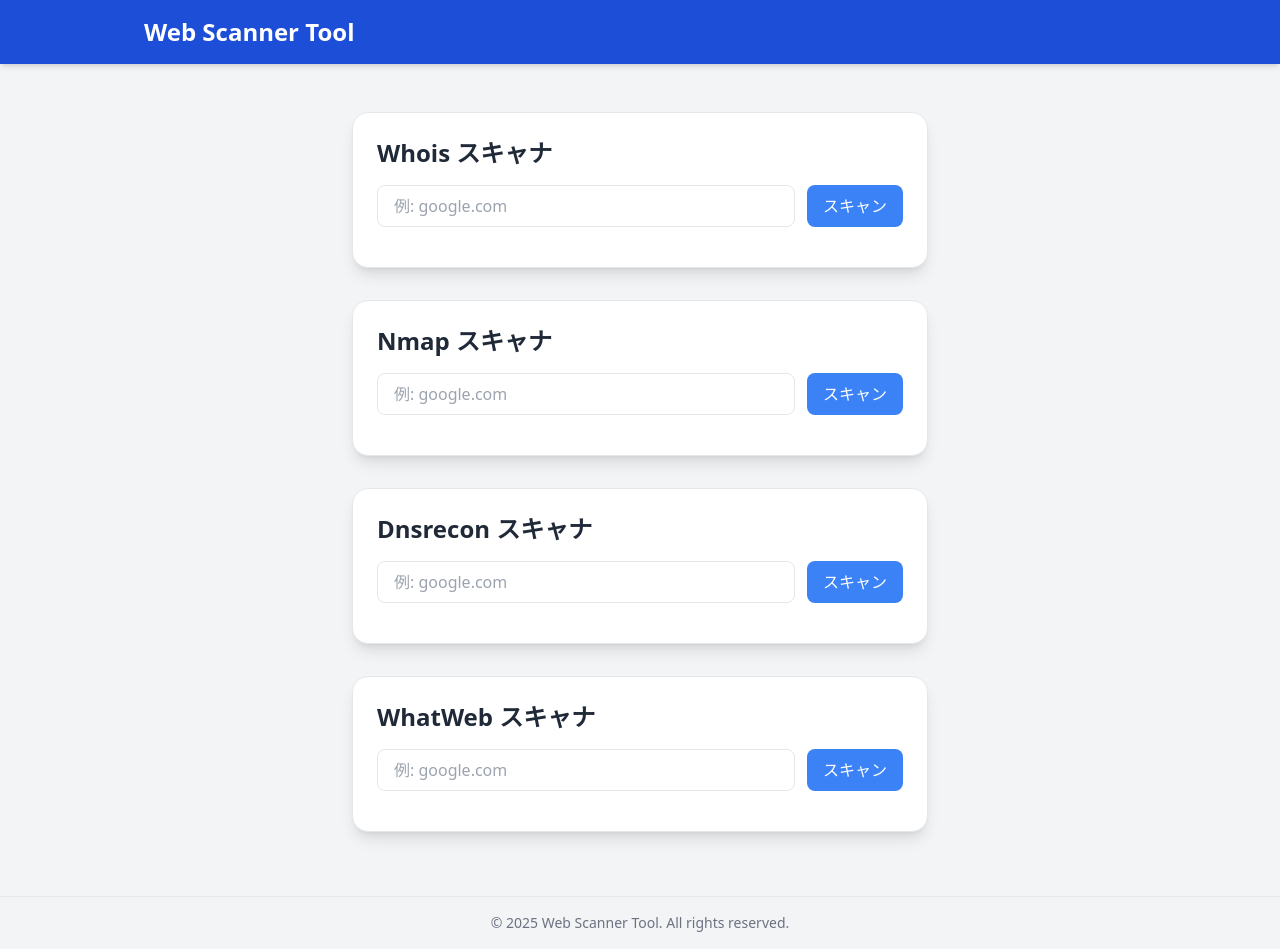
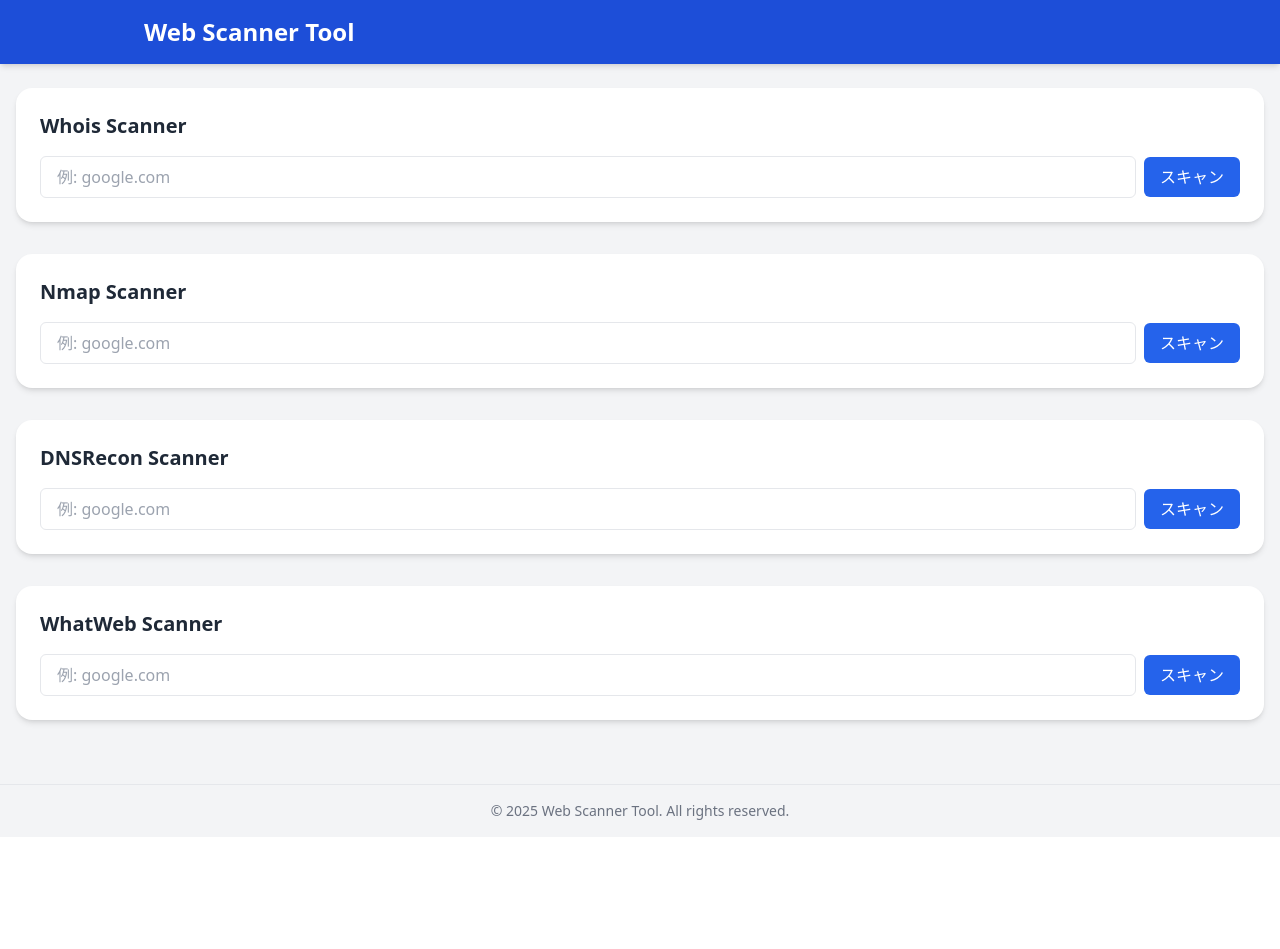
Before and after one commit to gwonin-kenji/scanner, a React (Create React App) app in the folder frontapp/: page / in a window 1280 px wide. After the commit the page ends 837 px from the top, so only its background shows below. Built offline with nearby package versions, Linux system fonts and the light colour scheme.

Commit message:
aaplied common layout for scanners

```diff
--- a/frontapp/src/components/DnsreconScanner.js
+++ b/frontapp/src/components/DnsreconScanner.js
@@ -8,55 +8,48 @@ function DnsreconScanner() {
   const [domain, setDomain] = useState('');
   const [result, setResult] = useState('');
   const [loading, setLoading] = useState(false);
-  const [error, setError] = useState('');
 
   const handleScan = async () => {
-    if (!domain.trim()) {
-      setError('ドメインを入力してください。');
-      return;
-    }
-
+    if (!domain) return;
     setLoading(true);
-    setError('');
-    setResult('');
-
     try {
-      const response = await axios.get(`${API_BASE_URL}/dnsrecon?domain=${domain}`);
-      setResult(response.data.result);
-    } catch (err) {
-      setError('スキャン中にエラーが発生しました。');
+      const response = await axios.get(
+        `${API_BASE_URL}/dnsrecon?domain=${domain}`
+      );
+      setResult(response.data.result || JSON.stringify(response.data));
+    } catch (error) {
+      setResult('エラーが発生しました');
     } finally {
       setLoading(false);
     }
   };
 
   return (
-    <div className="max-w-xl mx-auto my-6 p-6 border rounded-2xl shadow-lg bg-white">
-      <h2 className="text-2xl font-semibold mb-4 text-gray-800">Dnsrecon スキャナ</h2>
-
-      <div className="flex flex-col sm:flex-row gap-3 mb-4">
+    <div className="bg-white rounded-2xl shadow-md p-6 mt-6">
+      <h2 className="text-xl font-semibold mb-4">DNSRecon Scanner</h2>
+      <div className="flex flex-col sm:flex-row items-start sm:items-center gap-2">
         <input
           type="text"
+          placeholder="例: google.com"
           value={domain}
           onChange={(e) => setDomain(e.target.value)}
-          placeholder="例: google.com"
-          className="flex-1 px-4 py-2 border rounded-lg focus:outline-none focus:ring-2 focus:ring-blue-400"
+          className="flex-1 px-4 py-2 border rounded-md focus:outline-none focus:ring-2 focus:ring-blue-500"
         />
         <button
           onClick={handleScan}
-          className="bg-blue-500 text-white px-4 py-2 rounded-lg hover:bg-blue-600 transition"
+          className="bg-blue-600 text-white px-4 py-2 rounded-md hover:bg-blue-700 transition"
         >
           スキャン
         </button>
       </div>
 
-      {loading && <p className="text-blue-500">スキャン中...</p>}
-      {error && <p className="text-red-500">{error}</p>}
-      {result && (
-        <div className="whitespace-pre-wrap bg-gray-100 p-4 mt-4 rounded-md border overflow-auto max-h-96">
+      {loading ? (
+        <p className="mt-4 text-sm text-gray-500">スキャン中...</p>
+      ) : result ? (
+        <pre className="mt-4 bg-gray-100 p-4 rounded text-sm overflow-auto max-h-96 whitespace-pre-wrap">
           {result}
-        </div>
-      )}
+        </pre>
+      ) : null}
     </div>
   );
 }
--- a/frontapp/src/components/NmapScanner.js
+++ b/frontapp/src/components/NmapScanner.js
@@ -5,58 +5,51 @@ import axios from 'axios';
 const API_BASE_URL = "https://api.scanwebapi.online";
 
 function NmapScanner() {
-  const [target, setDomain] = useState('');
+  const [target, setTarget] = useState('');
   const [result, setResult] = useState('');
   const [loading, setLoading] = useState(false);
-  const [error, setError] = useState('');
 
   const handleScan = async () => {
-    if (!target.trim()) {
-      setError('ドメインを入力してください。');
-      return;
-    }
-
+    if (!target) return;
     setLoading(true);
-    setError('');
-    setResult('');
-
     try {
-      const response = await axios.get(`${API_BASE_URL}/nmap?target=${target}`);
-      setResult(response.data.result);
-    } catch (err) {
-      setError('スキャン中にエラーが発生しました。');
+      const response = await axios.get(
+        `${API_BASE_URL}/nmap?target=${target}`
+      );
+      setResult(response.data.result || JSON.stringify(response.data));
+    } catch (error) {
+      setResult('エラーが発生しました');
     } finally {
       setLoading(false);
     }
   };
 
   return (
-    <div className="max-w-xl mx-auto my-6 p-6 border rounded-2xl shadow-lg bg-white">
-      <h2 className="text-2xl font-semibold mb-4 text-gray-800">Nmap スキャナ</h2>
-
-      <div className="flex flex-col sm:flex-row gap-3 mb-4">
+    <div className="bg-white rounded-2xl shadow-md p-6 mt-6">
+      <h2 className="text-xl font-semibold mb-4">Nmap Scanner</h2>
+      <div className="flex flex-col sm:flex-row items-start sm:items-center gap-2">
         <input
           type="text"
+          placeholder="例: google.com"
           value={target}
-          onChange={(e) => setDomain(e.target.value)}
-          placeholder="例: google.com"
-          className="flex-1 px-4 py-2 border rounded-lg focus:outline-none focus:ring-2 focus:ring-blue-400"
+          onChange={(e) => setTarget(e.target.value)}
+          className="flex-1 px-4 py-2 border rounded-md focus:outline-none focus:ring-2 focus:ring-blue-500"
         />
         <button
           onClick={handleScan}
-          className="bg-blue-500 text-white px-4 py-2 rounded-lg hover:bg-blue-600 transition"
+          className="bg-blue-600 text-white px-4 py-2 rounded-md hover:bg-blue-700 transition"
         >
           スキャン
         </button>
       </div>
 
-      {loading && <p className="text-blue-500">スキャン中...</p>}
-      {error && <p className="text-red-500">{error}</p>}
-      {result && (
-        <div className="whitespace-pre-wrap bg-gray-100 p-4 mt-4 rounded-md border overflow-auto max-h-96">
+      {loading ? (
+        <p className="mt-4 text-sm text-gray-500">スキャン中...</p>
+      ) : result ? (
+        <pre className="mt-4 bg-gray-100 p-4 rounded text-sm overflow-auto max-h-96 whitespace-pre-wrap">
           {result}
-        </div>
-      )}
+        </pre>
+      ) : null}
     </div>
   );
 }
--- a/frontapp/src/components/WhatwebScanner.js
+++ b/frontapp/src/components/WhatwebScanner.js
@@ -8,55 +8,48 @@ function WhatwebScanner() {
   const [url, setURL] = useState('');
   const [result, setResult] = useState('');
   const [loading, setLoading] = useState(false);
-  const [error, setError] = useState('');
 
   const handleScan = async () => {
-    if (!url.trim()) {
-      setError('ドメインを入力してください。');
-      return;
-    }
-
+    if (!url) return;
     setLoading(true);
-    setError('');
-    setResult('');
-
     try {
-      const response = await axios.get(`${API_BASE_URL}/whatweb?url=${url}`);
-      setResult(response.data.result);
-    } catch (err) {
-      setError('スキャン中にエラーが発生しました。');
+      const response = await axios.get(
+        `${API_BASE_URL}/whatweb?url=${url}`
+      );
+      setResult(response.data.result || JSON.stringify(response.data));
+    } catch (error) {
+      setResult('エラーが発生しました');
     } finally {
       setLoading(false);
     }
   };
 
   return (
-    <div className="max-w-xl mx-auto my-6 p-6 border rounded-2xl shadow-lg bg-white">
-      <h2 className="text-2xl font-semibold mb-4 text-gray-800">WhatWeb スキャナ</h2>
-
-      <div className="flex flex-col sm:flex-row gap-3 mb-4">
+    <div className="bg-white rounded-2xl shadow-md p-6 mt-6">
+      <h2 className="text-xl font-semibold mb-4">WhatWeb Scanner</h2>
+      <div className="flex flex-col sm:flex-row items-start sm:items-center gap-2">
         <input
           type="text"
+          placeholder="例: google.com"
           value={url}
           onChange={(e) => setURL(e.target.value)}
-          placeholder="例: google.com"
-          className="flex-1 px-4 py-2 border rounded-lg focus:outline-none focus:ring-2 focus:ring-blue-400"
+          className="flex-1 px-4 py-2 border rounded-md focus:outline-none focus:ring-2 focus:ring-blue-500"
         />
         <button
           onClick={handleScan}
-          className="bg-blue-500 text-white px-4 py-2 rounded-lg hover:bg-blue-600 transition"
+          className="bg-blue-600 text-white px-4 py-2 rounded-md hover:bg-blue-700 transition"
         >
           スキャン
         </button>
       </div>
 
-      {loading && <p className="text-blue-500">スキャン中...</p>}
-      {error && <p className="text-red-500">{error}</p>}
-      {result && (
-        <div className="whitespace-pre-wrap bg-gray-100 p-4 mt-4 rounded-md border overflow-auto max-h-96">
+      {loading ? (
+        <p className="mt-4 text-sm text-gray-500">スキャン中...</p>
+      ) : result ? (
+        <pre className="mt-4 bg-gray-100 p-4 rounded text-sm overflow-auto max-h-96 whitespace-pre-wrap">
           {result}
-        </div>
-      )}
+        </pre>
+      ) : null}
     </div>
   );
 }
--- a/frontapp/src/components/WhoisScanner.js
+++ b/frontapp/src/components/WhoisScanner.js
@@ -8,55 +8,48 @@ function WhoisScanner() {
   const [domain, setDomain] = useState('');
   const [result, setResult] = useState('');
   const [loading, setLoading] = useState(false);
-  const [error, setError] = useState('');
 
   const handleScan = async () => {
-    if (!domain.trim()) {
-      setError('ドメインを入力してください。');
-      return;
-    }
-
+    if (!domain) return;
     setLoading(true);
-    setError('');
-    setResult('');
-
     try {
-      const response = await axios.get(`${API_BASE_URL}/whois?domain=${domain}`);
-      setResult(response.data.result);
-    } catch (err) {
-      setError('スキャン中にエラーが発生しました。');
+      const response = await axios.get(
+        `${API_BASE_URL}/whois?domain=${domain}`
+      );
+      setResult(response.data.result || JSON.stringify(response.data));
+    } catch (error) {
+      setResult('エラーが発生しました');
     } finally {
       setLoading(false);
     }
   };
 
   return (
-    <div className="max-w-xl mx-auto my-6 p-6 border rounded-2xl shadow-lg bg-white">
-      <h2 className="text-2xl font-semibold mb-4 text-gray-800">Whois スキャナ</h2>
-
-      <div className="flex flex-col sm:flex-row gap-3 mb-4">
+    <div className="bg-white rounded-2xl shadow-md p-6">
+      <h2 className="text-xl font-semibold mb-4">Whois Scanner</h2>
+      <div className="flex flex-col sm:flex-row items-start sm:items-center gap-2">
         <input
           type="text"
+          placeholder="例: google.com"
           value={domain}
           onChange={(e) => setDomain(e.target.value)}
-          placeholder="例: google.com"
-          className="flex-1 px-4 py-2 border rounded-lg focus:outline-none focus:ring-2 focus:ring-blue-400"
+          className="flex-1 px-4 py-2 border rounded-md focus:outline-none focus:ring-2 focus:ring-blue-500"
         />
         <button
           onClick={handleScan}
-          className="bg-blue-500 text-white px-4 py-2 rounded-lg hover:bg-blue-600 transition"
+          className="bg-blue-600 text-white px-4 py-2 rounded-md hover:bg-blue-700 transition"
         >
           スキャン
         </button>
       </div>
 
-      {loading && <p className="text-blue-500">スキャン中...</p>}
-      {error && <p className="text-red-500">{error}</p>}
-      {result && (
-        <div className="whitespace-pre-wrap bg-gray-100 p-4 mt-4 rounded-md border overflow-auto max-h-96">
+      {loading ? (
+        <p className="mt-4 text-sm text-gray-500">スキャン中...</p>
+      ) : result ? (
+        <pre className="mt-4 bg-gray-100 p-4 rounded text-sm overflow-auto max-h-96 whitespace-pre-wrap">
           {result}
-        </div>
-      )}
+        </pre>
+      ) : null}
     </div>
   );
 }
```
Also changed, not shown: package.json (added, +7 -0 lines), 1 other file (tests, documents, lock files or other folders).
